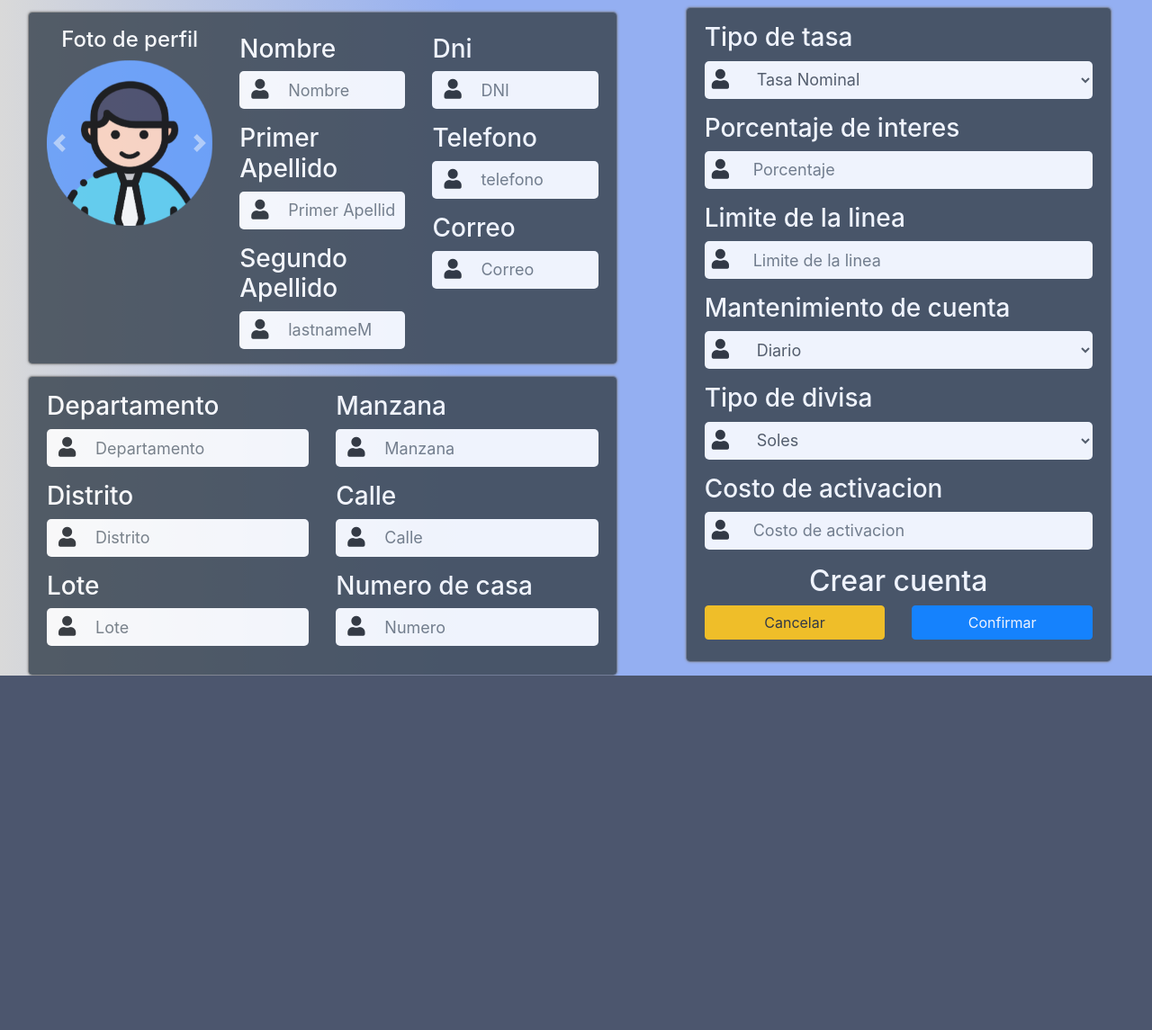
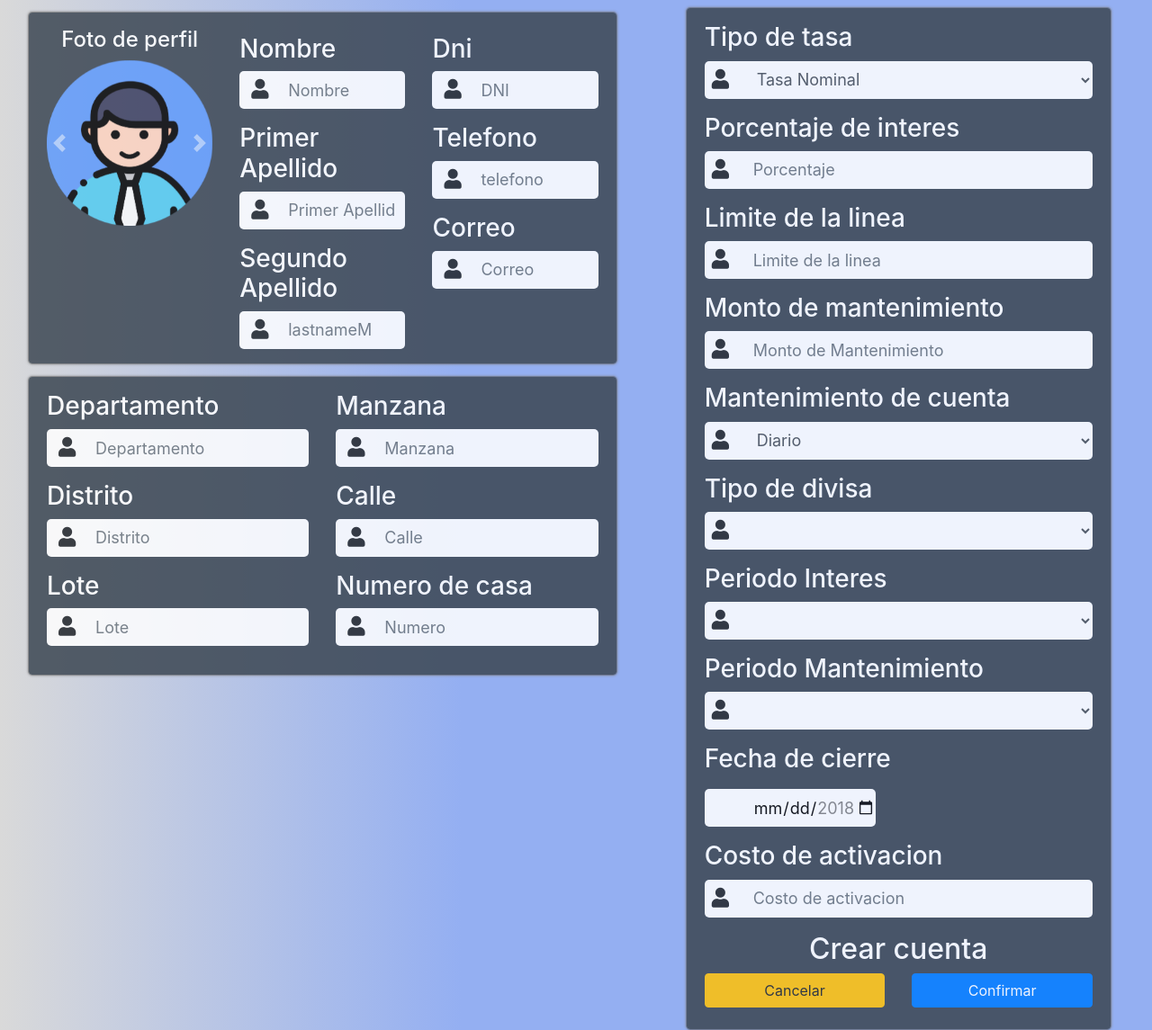
Before and after one commit to XantX/AppFinanzas, a Flask app: page /login in a window 1280 px wide, after a click on "Crear Cuenta". Shown: the part 189-1334 px from the top of the page at 90% size. Before the commit the page ends 940 px from the top, so only its background shows below. Run offline with Flask 2, Linux system fonts and the light colour scheme; the visitor is signed in with stand-in values (Sample User, id 1); tables that the repository leaves empty or names only in its code hold one stand-in row (values such as "Sample post"); lists and menus that the app fills with data are empty; some libraries are stand-ins or nearby versions.

Commit message:
Se actualizaron tablas y registro falta actualizar la pantalla de cuentas y perfil y agregar las restricciones de el registro y reformar la pantalla registro

```diff
--- a/App.py
+++ b/App.py
@@ -33,9 +33,17 @@
 def main():
     if 'email' in session:
         cur = mysql.connection.cursor()
-        cur.execute('SELECT Cu.DNI, Cu.name, Cu.perfilimg, Cre.limite FROM cuenta Cu, credito Cre WHERE Cu.storeid = %s and Cu.DNI = Cre.idlinea', [session['email']])
-        data = cur.fetchall()
-        return render_template('monefay.html', datos = data)
+        # Busca los clientes
+        # cur.execute('SELECT Cu.DNI, Cu.name, Cu.perfilimg, Cre.limite FROM cuenta Cu, credito Cre WHERE Cu.storeid = %s and Cu.DNI = Cre.idlinea', [session['email']])
+        # data = cur.fetchall()
+        # return render_template('monefay.html', datos = data)
+        Query="SELECT * FROM divisa"
+        cur.execute(Query)
+        divisa = cur.fetchall()
+
+        cur.execute("SELECT * FROM periododepago")
+        Periodo = cur.fetchall()
+        return render_template('monefay.html',divisas = divisa,Periodos = Periodo)
     else:
         return render_template('Landing.html')
 
@@ -111,6 +119,7 @@
             return redirect(url_for('login'))
         password_encode = password.encode("utf-8")
         cur = mysql.connection.cursor()
+        ### Tabla de cuenta Busqueda de email
         sQuery = "SELECT email, password FROM usuario WHERE email = %s"
         cur.execute(sQuery,[email])
         usuario = cur.fetchone()
@@ -145,6 +154,7 @@
         ## Verificar dni
         dni = request.form['dni']
         cur = mysql.connection.cursor()
+        ### Consumo de tabla cuenta
         query = "SELECT DNI FROM cuenta WHERE DNI = %s"
         cur.execute(query,[dni])
         cuenta = cur.fetchone()
@@ -174,15 +184,46 @@
         mantenimiento = request.form['Mantenimiento']
         divisa = request.form['divisa']
         activacion = request.form['CostoActivacion']
-        ### Ingreso de datos personales
+        cierre = request.form['cierre']
+        Periodo = request.form['Periodo']
+        PeriodoMantenimiento = request.form['PeriodoMantenimiento']
+        montoMantenimiento = request.form['montoMantenimiento']
+
         cur = mysql.connection.cursor()
-        Query = "INSERT INTO cuenta (DNI,storeid,name,perfilimg,lastnameF,lastnameM,telefono,email,Departamento,Distrito,Lote,Manzana,Calle,Numero) VALUES(%s,%s,%s,%s,%s,%s,%s,%s,%s,%s,%s,%s,%s,%s)"
-        cur.execute(Query,(dni,storeid,name,perfil,lastnameF,lastnameM,phone,email,Departamento,Distrito,lote,Manzana,calle,numeroCasa))
+        ### Ingreso de datos de direccion
+        QueryDirrecion = "INSERT INTO direccion (Lote, Manzana, Calle,Distrito,NumeroCasa) VALUES(%s,%s,%s,%s,%s)"
+        cur.execute(QueryDirrecion,(lote,Manzana,calle,Distrito,numeroCasa))
         mysql.connection.commit()
-        ### Ingreso de datos de credito
-        sQuery = "INSERT INTO credito (idlinea,tipodetasa,porcentaje,limite,mantenimiento,divisa,activacion) VALUES(%s,%s,%s,%s,%s,%s,%s)"
-        cur.execute(sQuery,(dni,tipoTasa,tasa_porcentaje,limite,mantenimiento,divisa,activacion))
+        ### Interes
+        QueryInteres = "INSERT INTO interes (Cperiodo,TipoInteres,Porcentaje) VALUES(%s,%s,%s)"
+        cur.execute(QueryInteres,(Periodo,tipoTasa,tasa_porcentaje))
         mysql.connection.commit()
+        ### Mantenimiento
+        QueryMantenimiento = "INSERT INTO mantenimiento (Cperiodo,monto) VALUES(%s,%s)"
+        cur.execute(QueryMantenimiento,(PeriodoMantenimiento,montoMantenimiento))
+        mysql.connection.commit()
+        ### Codes de Direecion
+        DataDireccion = "SELECT MAX(cDireccion) FROM direccion"
+        cur.execute(DataDireccion)
+        Cdireccion = cur.fetchone()
+        ### Code Interes
+        DataDireccion = "SELECT MAX(cInteres) FROM Interes"
+        cur.execute(DataDireccion)
+        CInteres = cur.fetchone()
+        ### Code mantenimiento
+        DataDireccion = "SELECT MAX(cMantenimiento) FROM mantenimiento"
+        cur.execute(DataDireccion)
+        CMantenimiento = cur.fetchone()
+        ### Cliente
+        QueryCliente = "INSERT INTO cliente (dni,direccion,name,lastnameF,lastnameM,phone,correo,imgprofile) VALUES(%s,%s,%s,%s,%s,%s,%s,%s)"
+        cur.execute(QueryCliente,(dni,Cdireccion,name,lastnameF,lastnameM,phone,email,perfil))
+        mysql.connection.commit()
+        ###Inset Cuenta
+        QueryCuenta = "INSERT INTO cuenta (DNI,storeid,Saldo,Cierre,CDivisa,Activacion,Cmantenimiento,Cinteres) VALUES(%s,%s,%s,%s,%s,%s,%s,%s)"
+        cur.execute(QueryCuenta,(dni,storeid,limite,cierre,divisa,activacion,CMantenimiento,CInteres))
+        mysql.connection.commit()
+
+
     return redirect(url_for('main'))
 
 @app.route("/monefay/<string:cuenta>")
--- a/templates/monefay.html
+++ b/templates/monefay.html
@@ -130,20 +130,17 @@
       >
         <!--filtro-->
         <nav class="">navigation links</nav>
-        {%with messages = get_flashed_messages(with_categories=true)%}
-        {%if messages%}
-        {%for category, message in messages%}
+        {%with messages = get_flashed_messages(with_categories=true)%} {%if
+        messages%} {%for category, message in messages%}
         <div class="alert {{ category }} " role="alert" id="idMensajeError">
           <h4 class="text-center">{{ message }}</h4>
         </div>
-        {%endfor%}
-        {%endif%}
-        {%endwith%}
+        {%endfor%} {%endif%} {%endwith%}
         <!--cajas -->
         <div class="container mw-100 mt-4">
-          <div class="row mw-100 ">
+          <div class="row mw-100">
             {%for dato in datos%}
-            <div class="col-4">
+            <div class="container col-4">
               <div class="modal-dialog text-center">
                 <div class="col-sm-8 main-section">
                   <div class="modal-content">
@@ -160,7 +157,7 @@
                     <h4 class="LetrasCrear text-left">Limite de cuenta</h4>
                     <h4 class="LetrasCrear text-left">${{dato.3}}</h4>
                     <a
-                        type="button"
+                      type="button"
                       class="mb-3 mt-3 btn btn-primary"
                       id="{{dato.0}}"
                       onClick="activacion('{{dato.0}}')"
@@ -176,7 +173,7 @@
                       data-target="#exampleModal"
                       onClick="DNI('{{dato.0}}')"
                     >
-                    Eliminar
+                      Eliminar
                     </button>
                   </div>
                 </div>
@@ -460,11 +457,11 @@
                       <div>
                         <h3 class="LetrasCrear">Porcentaje de interes</h3>
                         <div class="form-group" id="user-group">
+                          <!--required=""-->
                           <input
                             type="text"
                             class="form-control"
                             placeholder="Porcentaje"
-                            required=""
                             pattern="[0-9]+"
                             name="porcentTasa"
                           />
@@ -473,13 +470,26 @@
                       <div>
                         <h3 class="LetrasCrear">Limite de la linea</h3>
                         <div class="form-group" id="user-group">
+                          <!--required=""-->
                           <input
                             type="text"
                             class="form-control"
                             placeholder="Limite de la linea"
                             pattern="[0-9]+"
-                            required=""
                             name="limite"
+                          />
+                        </div>
+                      </div>
+                      <div>
+                        <h3 class="LetrasCrear">Monto de mantenimiento</h3>
+                        <div class="form-group" id="user-group">
+                          <!--required=""-->
+                          <input
+                            type="text"
+                            class="form-control"
+                            placeholder="Monto de Mantenimiento"
+                            pattern="[0-9]+"
+                            name="montoMantenimiento"
                           />
                         </div>
                       </div>
@@ -498,14 +508,48 @@
                         <h3 class="LetrasCrear">Tipo de divisa</h3>
                         <div class="form-group" id="user-group">
                           <select class="form-control" name="divisa">
-                            <option value="Soles">Soles</option>
-                            <option value="Dolares">Dolares</option>
+                            {%for divisa in divisas%}
+                            <option value="{{divisa.0}}">{{divisa.1}}</option>
+                            {%endfor%}
                           </select>
+                        </div>
+                      </div>
+                      <div>
+                        <h3 class="LetrasCrear">Periodo Interes</h3>
+                        <div class="form-group" id="user-group">
+                          <select class="form-control" name="Periodo">
+                            {%for Periodo in Periodos%}
+                            <option value="{{Periodo.0}}">{{Periodo.1}}</option>
+                            {%endfor%}
+                          </select>
+                        </div>
+                      </div>
+                      <div>
+                        <h3 class="LetrasCrear">Periodo Mantenimiento</h3>
+                        <div class="form-group" id="user-group">
+                          <select class="form-control" name="PeriodoMantenimiento">
+                            {%for Periodo in Periodos%}
+                            <option value="{{Periodo.0}}">{{Periodo.1}}</option>
+                            {%endfor%}
+                          </select>
+                        </div>
+                      </div>
+                      <div>
+                        <h3 class="LetrasCrear">Fecha de cierre</h3>
+                        <div class="form-group">
+                          <!--required=""-->
+                          <input
+                            type="date"
+                            name="cierre"
+                            min="2018-01-01"
+                            max="2018-12-31"
+                          />
                         </div>
                       </div>
                       <div>
                         <h3 class="LetrasCrear">Costo de activacion</h3>
                         <div class="form-group" id="user-group">
+                          <!--required=""-->
                           <input
                             type="text"
                             class="form-control"
@@ -565,7 +609,7 @@
           <div class="modal-body">
             <h4 class="text-center">Confirme el DNI a eliminar</h4>
             <h4 class="text-center" id="comfirDNI"></h4>
-            <form  id="dni">
+            <form id="dni">
               <div class="form-group" id="contrasena-group">
                 <input
                   type="text"
@@ -577,7 +621,13 @@
                 />
               </div>
             </form>
-            <h5 id="advertencia" class="alert alert-warning" style="display: none;">No coincide el dni con el que se quiere borrar</h5>
+            <h5
+              id="advertencia"
+              class="alert alert-warning"
+              style="display: none"
+            >
+              No coincide el dni con el que se quiere borrar
+            </h5>
           </div>
 
           <div class="modal-footer">
@@ -589,7 +639,13 @@
             >
               Cancelar
             </button>
-            <button id="Save" onClick="confirmar()" type="button" class="btn btn-primary" form="dni">
+            <button
+              id="Save"
+              onClick="confirmar()"
+              type="button"
+              class="btn btn-primary"
+              form="dni"
+            >
               Save changes
             </button>
           </div>
```
Also changed, not shown: templates/monefaycuenta.html (+24 -7 lines).
